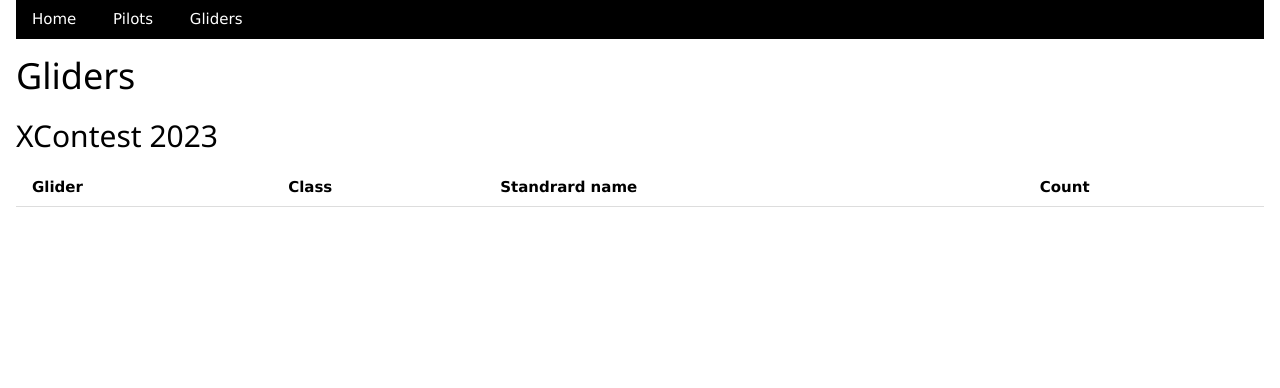
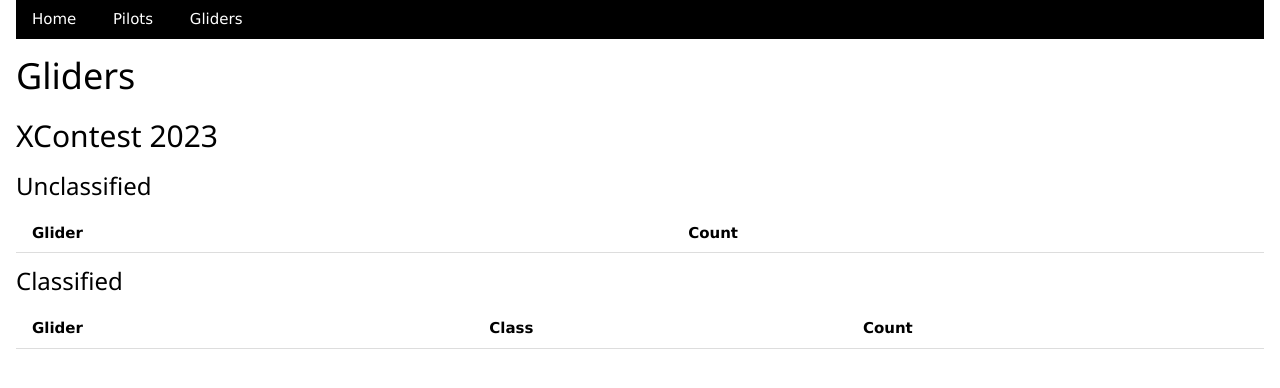
Before and after one commit to rappakos/paraglider-stats, a Python web app: template glider_stats_app/templates/gliders.html in a window 1280 px wide. Shown: the top 388 px of the page. Run offline with Jinja, Linux system fonts and the light colour scheme; the template is opened without the code that fills it, so the values that code supplies are empty.

Commit message:
glider stats - unclassified and classified

```diff
--- a/glider_stats_app/templates/gliders.html
+++ b/glider_stats_app/templates/gliders.html
@@ -4,18 +4,33 @@
 
 {% block content %}
 <h2>XContest 2023</h2>
+
+<h3>Unclassified</h3>
+<table class="w3-table w3-bordered">
+    <tr>
+        <th>Glider</th>
+        <th>Count</th>
+    </tr>
+    {% for glider in unclass_gliders %}
+    <tr>
+        <td>{{ glider.glider }}</td>
+        <td>{{ glider.flight_count }}</td>
+    </tr>
+    {% endfor %}
+</table>
+
+<h3>Classified</h3>
+
 <table class="w3-table w3-bordered">
     <tr>
         <th>Glider</th>
         <th>Class</th>
-        <th>Standrard name</th>
         <th>Count</th>
     </tr>
     {% for glider in gliders %}
     <tr>
-        <td>{{ glider.glider }}</td>
+        <td>{{ glider.glider_norm }}</td>
         <td>{{ glider.class }}</td>
-        <td>{{ glider.glider_norm }}</td>
         <td>{{ glider.flight_count }}</td>
     </tr>
     {% endfor %}
--- a/glider_stats_app/views.py
+++ b/glider_stats_app/views.py
@@ -46,6 +46,10 @@ async def delete_pilots(request):
 
 @aiohttp_jinja2.template('gliders.html')
 async def gliders(request):
+    unclass_gliders = await db.get_unclassed_gliders()
     gliders = await db.get_gliders()
 
-    return {'gliders':gliders}
+    return {
+            'unclass_gliders':unclass_gliders,
+            'gliders':gliders
+        }
```
Also changed, not shown: glider_stats_app/db.py (+21 -3 lines).
